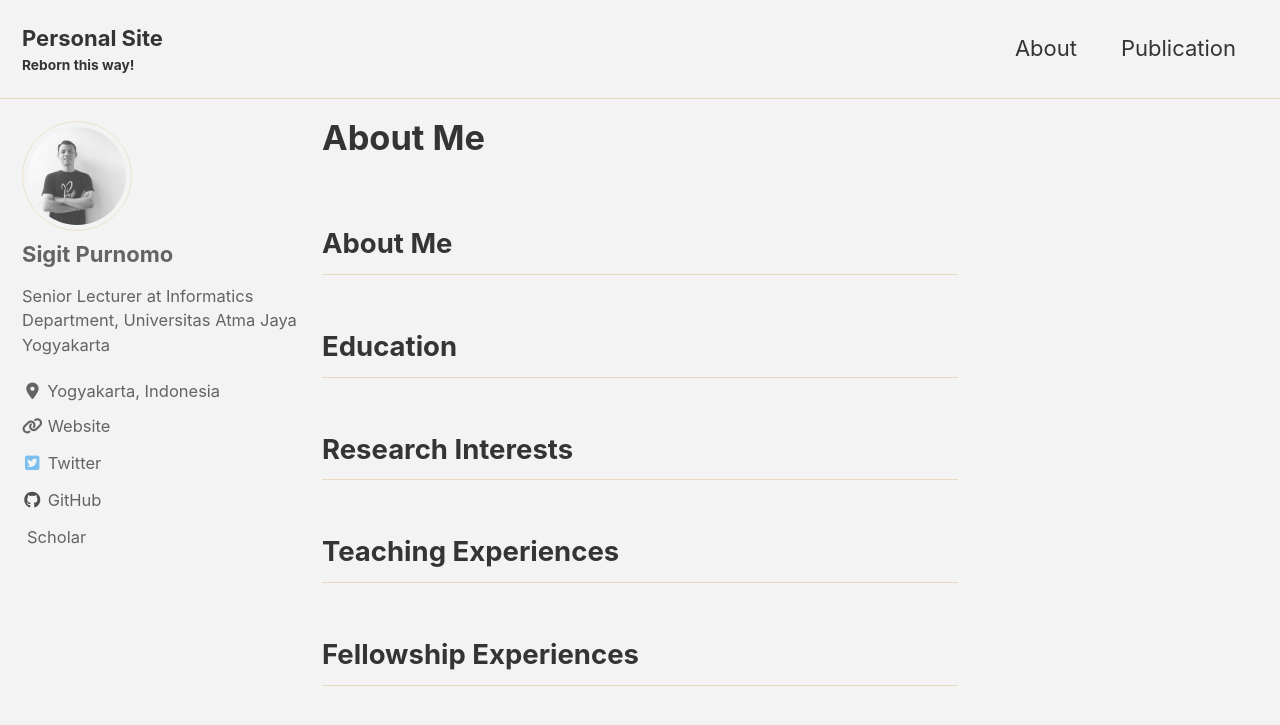
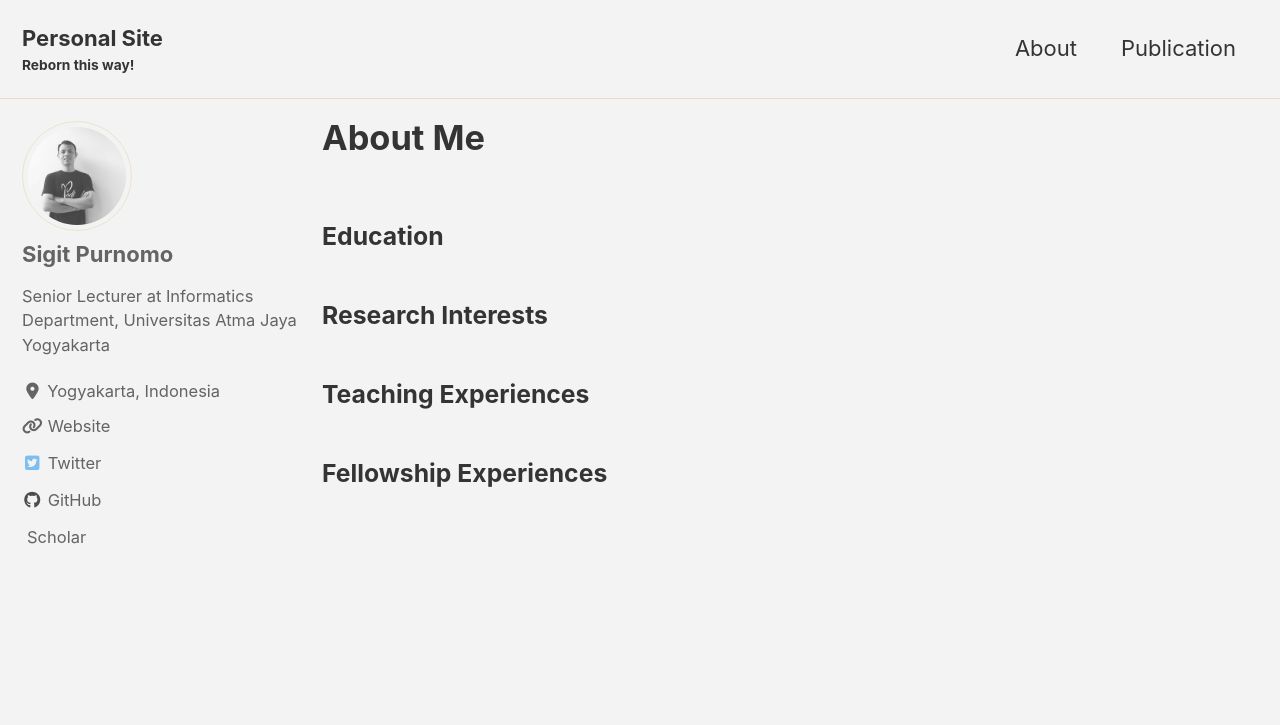
Before and after one commit to sigit-purnomo/sigit-purnomo.github.io, a Jekyll site: the page built from _pages/about.md, in a window 1280 px wide and 900 px high. Shown: the top 725 px of the window. Built offline with Jekyll 4.4.1, drawn with Linux system fonts in a browser that asks for light colours; cached includes are drawn as plain includes; nearby versions of some CDN libraries; a style sheet for code colours, icons or effects is not loaded.

Commit message:
Update about.md

```diff
--- a/_pages/about.md
+++ b/_pages/about.md
@@ -8,12 +8,11 @@ sitemap: true
 modified: 2020-04-25
 ---
 
-## About Me
 
-## Education
+### Education
 
-## Research Interests
+### Research Interests
 
-## Teaching Experiences
+### Teaching Experiences
 
-## Fellowship Experiences
+### Fellowship Experiences
```
